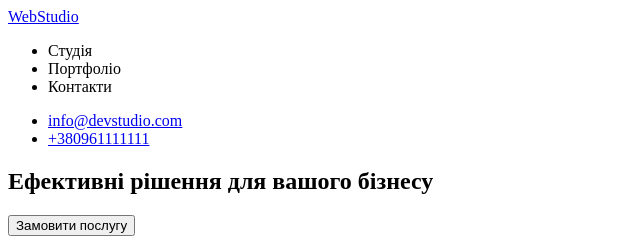
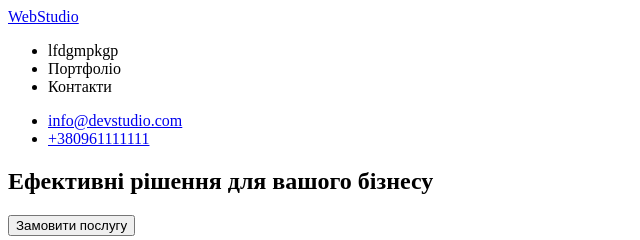
Before and after one commit to vutalik/goit-markup-hw-01, a plain HTML site: page index.html in a window 1280 px wide. Shown: the top 240 px of the page, 0-640 px from the left. Drawn offline with Linux system fonts and the light colour scheme.

Commit message:
Update index.html
rg

```diff
--- a/index.html
+++ b/index.html
@@ -12,7 +12,7 @@
         <nav>
             <a href="webStudio">WebStudio</a>
             <ul>
-                <li> <a href="студія"></a>Студія</li>
+                <li> <a href="студія"></a>lfdgmpkgp</li>
                 <li> <a href="портфоліо"></a>Портфоліо</li>
                 <li> <a href="контакти"></a>Контакти</li>
             </ul>
```
